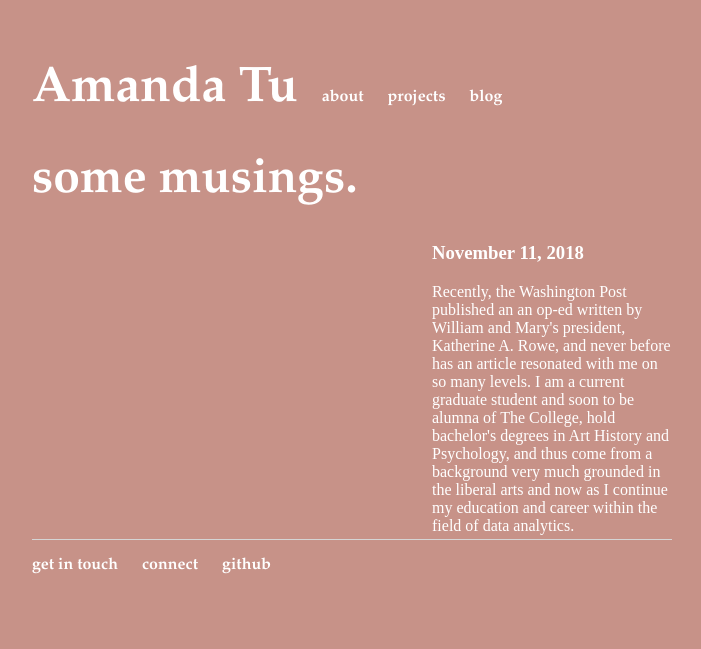
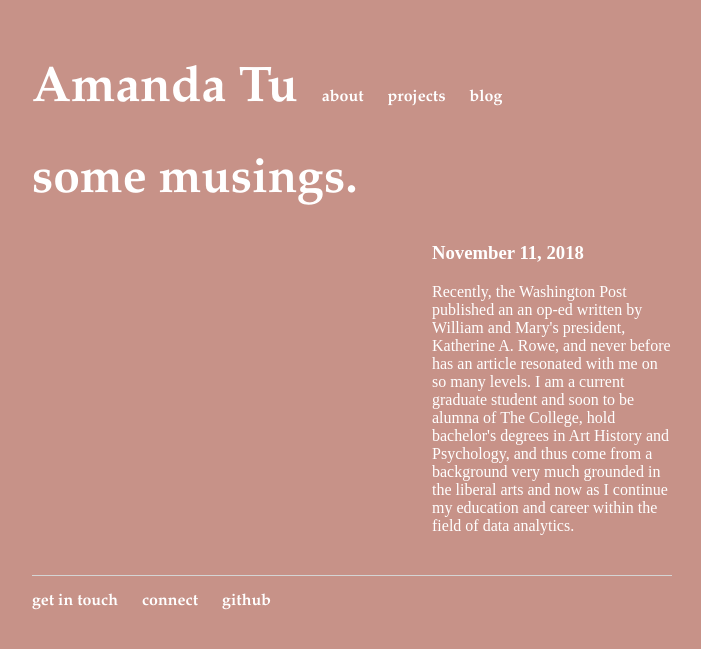
Before and after one commit to amanda-t2/amanda-t2.github.io, a Jekyll site: the page built from blog/index.html, in a window 1280 px wide. Shown: the top 649 px of the page, without its empty margins (288-989 px from the left). Built offline with Jekyll 4.4.1, drawn with Linux system fonts in a browser that asks for light colours.

Commit message:
Update main.css

```diff
--- a/css/main.css
+++ b/css/main.css
@@ -33,7 +33,7 @@
 }
 
 .custom {
-   padding:0;
+   padding:10;
    color: #d5d5d5;
   }
 
@@ -54,7 +54,7 @@
 }
 
 ul.posts {
-    margin: 2px auto 4px;
+    margin: 20px auto 40px;
     font-size: 1.0em;
     color: #FFFFFF;
 
```
